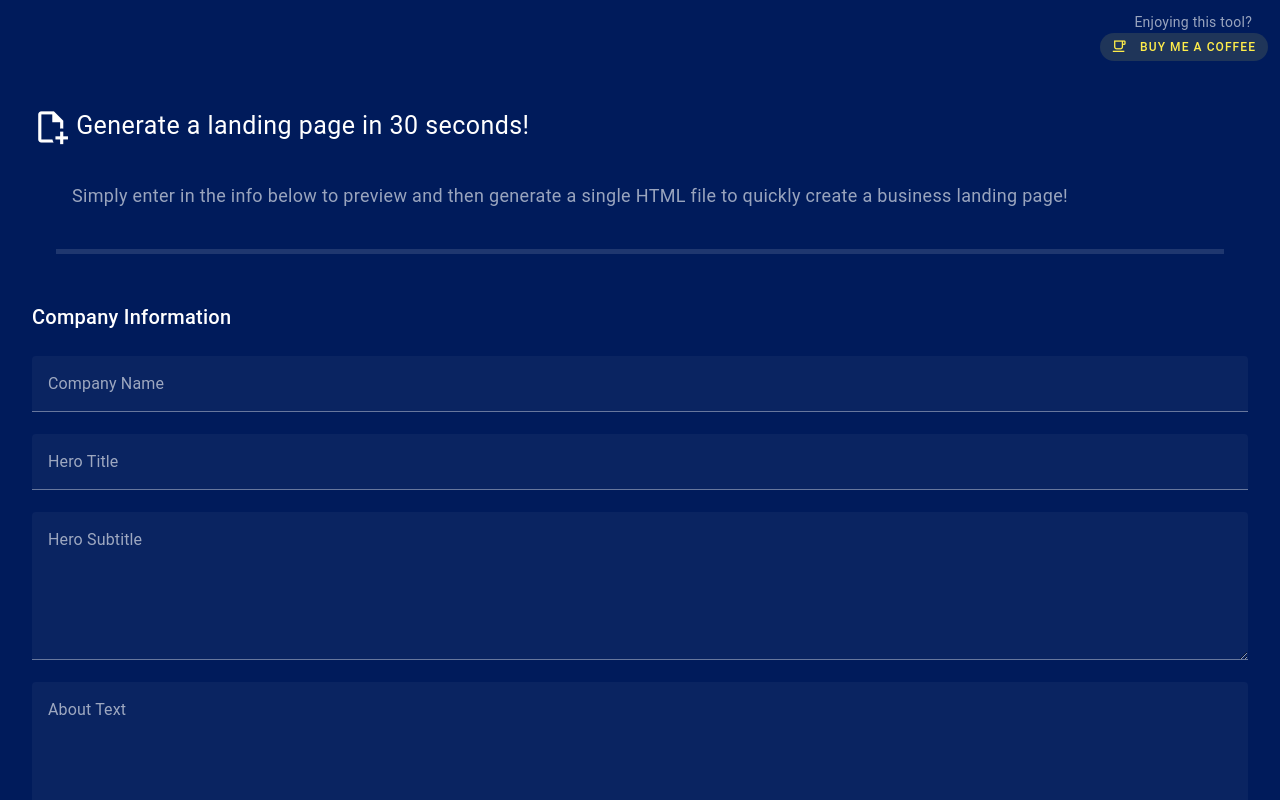
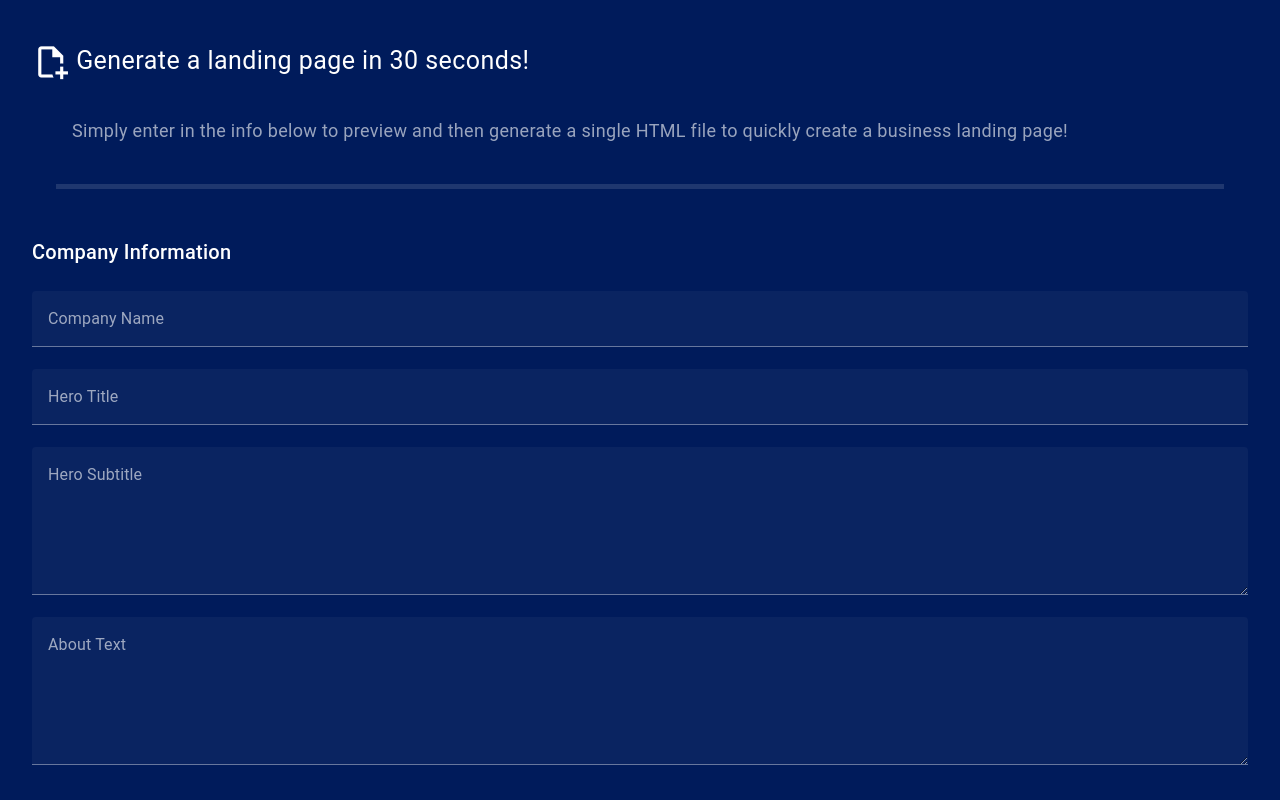
Before and after one commit to Supplementing/30SecondLandingPage, a Nuxt app: page / in a window 1280 px wide. Shown: the top 800 px of the page. Built offline with nearby package versions, Linux system fonts and the light colour scheme.

Commit message:
added bmac, but its commented out

```diff
--- a/components/creationPage.vue
+++ b/components/creationPage.vue
@@ -1,7 +1,7 @@
 <template>
   <v-container fluid class="background w-100 h-100">
     <v-row>
-      <v-row>
+      <!-- <v-row>
         <v-col cols="12" style="text-align: right">
           <div class="ma-2">
             <v-card-subtitle>Enjoying this tool?</v-card-subtitle>
@@ -18,7 +18,7 @@
             >
           </div>
         </v-col>
-      </v-row>
+      </v-row> -->
       <v-col cols="12">
         <v-card-text style="font-size: 25px; margin-top: 10px">
           <v-icon>mdi-file-plus-outline</v-icon> Generate a landing page in 30
```
